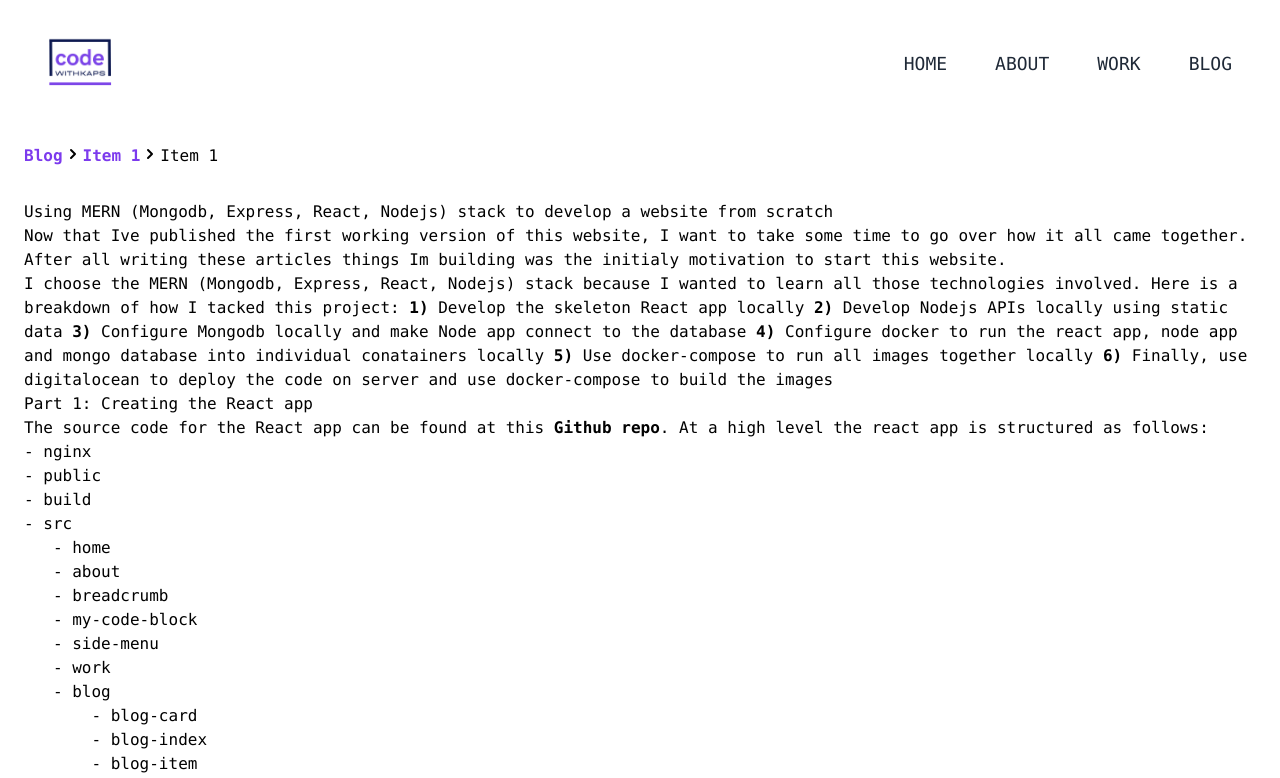
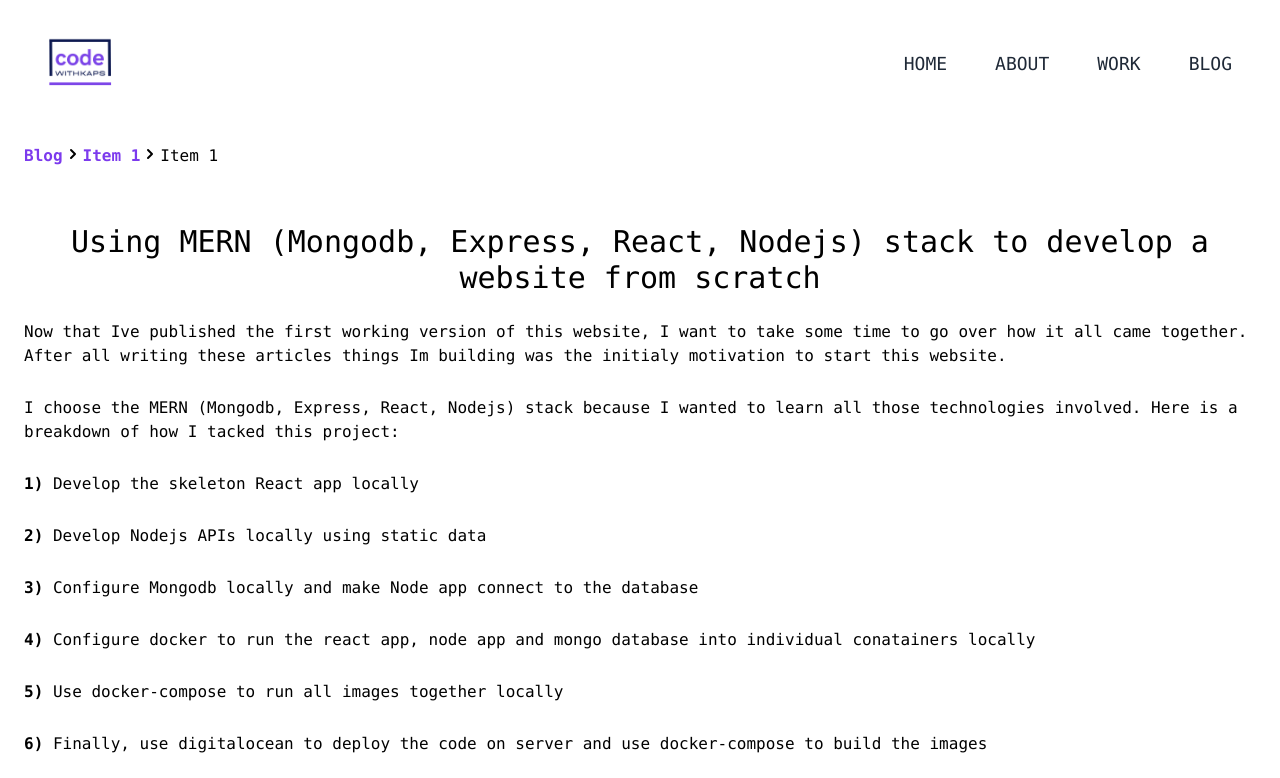
Before and after one commit to a-kapoor/react-website, a React (Create React App) app: page /blog/1 in a window 1280 px wide. Shown: the top 778 px of the page. Built offline with nearby package versions, Linux system fonts and the light colour scheme.

Commit message:
update css of blog post

```diff
--- a/src/blog/blog-item/BlogItem.js
+++ b/src/blog/blog-item/BlogItem.js
@@ -34,7 +34,19 @@ export default function BlogItem() {
             <div class="flex relative z-20 items-center">
                 <div class="container mx-auto px-6 flex flex-col justify-between items-center relative py-4">
                     <div class="flex flex-col">
-                        {<ReactMarkdown children={markdown} remarkPlugins={[remarkGfm]} rehypePlugins={[rehypeHighlight, rehypeRaw]}></ReactMarkdown>}
+                        <ReactMarkdown children={markdown}
+                            remarkPlugins={[remarkGfm]}
+                            rehypePlugins={[rehypeHighlight, rehypeRaw]}
+                            components={{
+                                pre: ({node, ...props}) => <pre className="mb-7 px-7 py-7 bg-gray-100 rounded-md" {...props} />,
+                                p: ({node, ...props}) => {
+                                    return <p className="pb-7" {...props} />
+                                },
+                                h1: ({node, ...props}) => {
+                                    return <h1 className="text-3xl my-6 text-center dark:text-white" {...props} />
+                                },
+                                h2: ({node, ...props}) => <h1 className="text-1xl my-2 dark:text-white" {...props} />
+                              }}/>
                     </div>
                 </div>
             </div>
```
Also changed, not shown: src/blog/content/blog1.txt.
